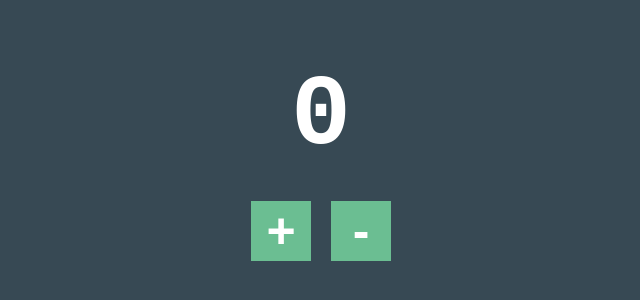
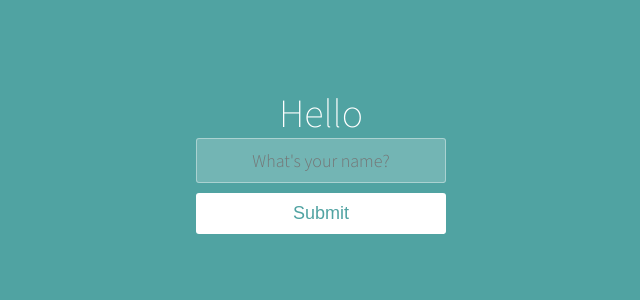
Before and after one commit to MLCampbell/this-time, a React (Create React App) app: page / in a window 1280 px wide. Shown: the part 120-420 px from the top of the page, without its empty margins (319-959 px from the left). Built offline with nearby package versions, Linux system fonts and the light colour scheme.

Commit message:
Handling events using state & conditonal rendering

```diff
--- a/public/index.html
+++ b/public/index.html
@@ -2,6 +2,10 @@
 <html lang="en">
   <head>
     <title>React App</title>
+    <link
+      rel="stylesheet"
+      href="https://fonts.googleapis.com/css?family=Source+Sans+Pro:200,300"
+    />
     <link rel="stylesheet" href="styles.css" />
   </head>
 
--- a/public/styles.css
+++ b/public/styles.css
@@ -1,29 +1,53 @@
+* {
+  box-sizing: border-box;
+  margin: 0;
+  padding: 0;
+  font-weight: 300;
+}
+
 body {
-  font: normal 14px/100% "Andale Mono", AndaleMono, monospace;
-  color: #fff;
-  padding: 50px;
-  width: 300px;
-  margin: 0 auto;
-  background-color: #374954;
+  font-family: "Source Sans Pro", sans-serif;
+  color: white;
+  font-weight: 300;
+  background: #50a3a2;
+  width: 100%;
+  height: 100%;
+}
+
+.container {
+  margin: 10% auto;
+  padding: 80px 0;
   text-align: center;
 }
 
-h1 {
-  font-size: 100px;
+.container h1 {
+  font-size: 40px;
+  font-weight: 200;
 }
 
-.container {
-  margin: 60% auto;
+input {
+  border: 1px solid rgba(252, 252, 252, 0.4);
+  background-color: rgba(252, 252, 252, 0.2);
+  width: 250px;
+  border-radius: 3px;
+  font-family: "Source Sans Pro", sans-serif;
+  padding: 10px 15px;
+  margin: 0 auto 10px auto;
+  display: block;
+  text-align: center;
+  font-size: 18px;
+  color: white;
+  font-weight: 300;
 }
 
 button {
-  display: inline-block;
-  background-color: #6bbe92;
+  appearance: none;
+  outline: 0;
+  background-color: white;
   border: 0;
-  width: 60px;
-  margin: 10px;
-  text-align: center;
-  color: #fff;
-  font-weight: bold;
-  font-size: 50px;
+  padding: 10px 15px;
+  color: #50a3a2;
+  border-radius: 3px;
+  width: 250px;
+  font-size: 18px;
 }
--- a/src/components/App.jsx
+++ b/src/components/App.jsx
@@ -2,21 +2,36 @@
 
 function App() {
 
-  const [count, setCount] = useState(0);
+  const [headingText, setHeadingText] = useState("Hello");
+  const [isMousedOver, setMouseOver] = useState(false)
 
-  function increase() {
-    setCount(count + 1);
+
+  function handleClick() {
+    setHeadingText("Submitted");
   };
 
-  function decrease() {
-    setCount(count - 1);
+  function handleMouseOver() {
+    setMouseOver(true);
   };
 
-  return <div className="container">
-    <h1>{count}</h1>
-    <button onClick={increase}>+</button>
-    <button onClick={decrease}>-</button>
-  </div>
-};
+  function handleMouseOut() {
+    setMouseOver(false);
+  };
+
+  return (
+    <div className="container">
+      <h1>{headingText}</h1>
+      <input type="text" placeholder="What's your name?" />
+      <button
+      style={{backgroundColor: isMousedOver ? "black" : "white"}}
+      onMouseOver={handleMouseOver}
+      onMouseOut={handleMouseOut}
+      onClick={handleClick}
+      >
+      Submit
+      </button>
+    </div>
+  );
+}
 
 export default App;
--- a/src/index.js
+++ b/src/index.js
@@ -2,7 +2,4 @@
 import ReactDOM from "react-dom";
 import App from "./components/App";
 
-
-
-ReactDOM.render(<App/>, document.getElementById("root")
-);
+ReactDOM.render(<App />, document.getElementById("root"));
```
